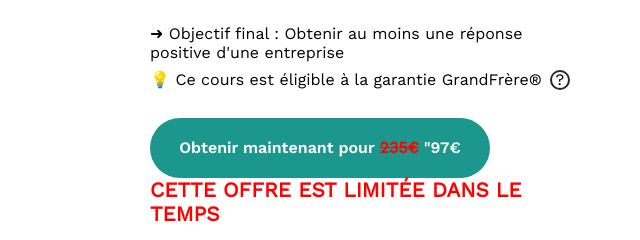
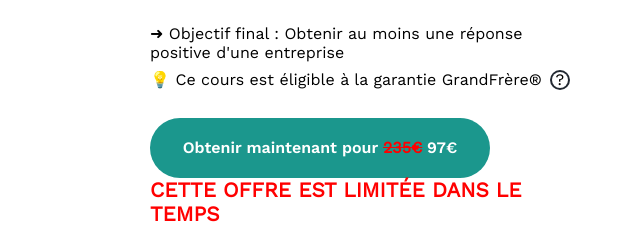
Before and after one commit to kevin-legall/mongrandfrere.io, a plain HTML site: page course-mc-em.html in a window 1280 px wide. Shown: the part 636-876 px from the top of the page, 42-682 px from the left. Drawn offline with Linux system fonts and the light colour scheme.

Commit message:
Update course-mc-em.html

```diff
--- a/course-mc-em.html
+++ b/course-mc-em.html
@@ -106,7 +106,7 @@
           </div>
         </div>
 
-    <a class="simple-btn" href="https://buy.stripe.com/9AQ16werYe0V8IEeV6">Obtenir maintenant pour&NonBreakingSpace;<span id="price">235€</span>&NonBreakingSpace;"97€</a>
+    <a class="simple-btn" href="https://buy.stripe.com/9AQ16werYe0V8IEeV6">Obtenir maintenant pour&NonBreakingSpace;<span id="price">235€</span>&NonBreakingSpace;97€</a>
     <span id="offer">CETTE OFFRE EST LIMITÉE DANS LE TEMPS</span>
 </div>
     <img class="product-item" src="assets/images/img-product-masterclass-emploi.jpg" alt="image de la formation">
```
